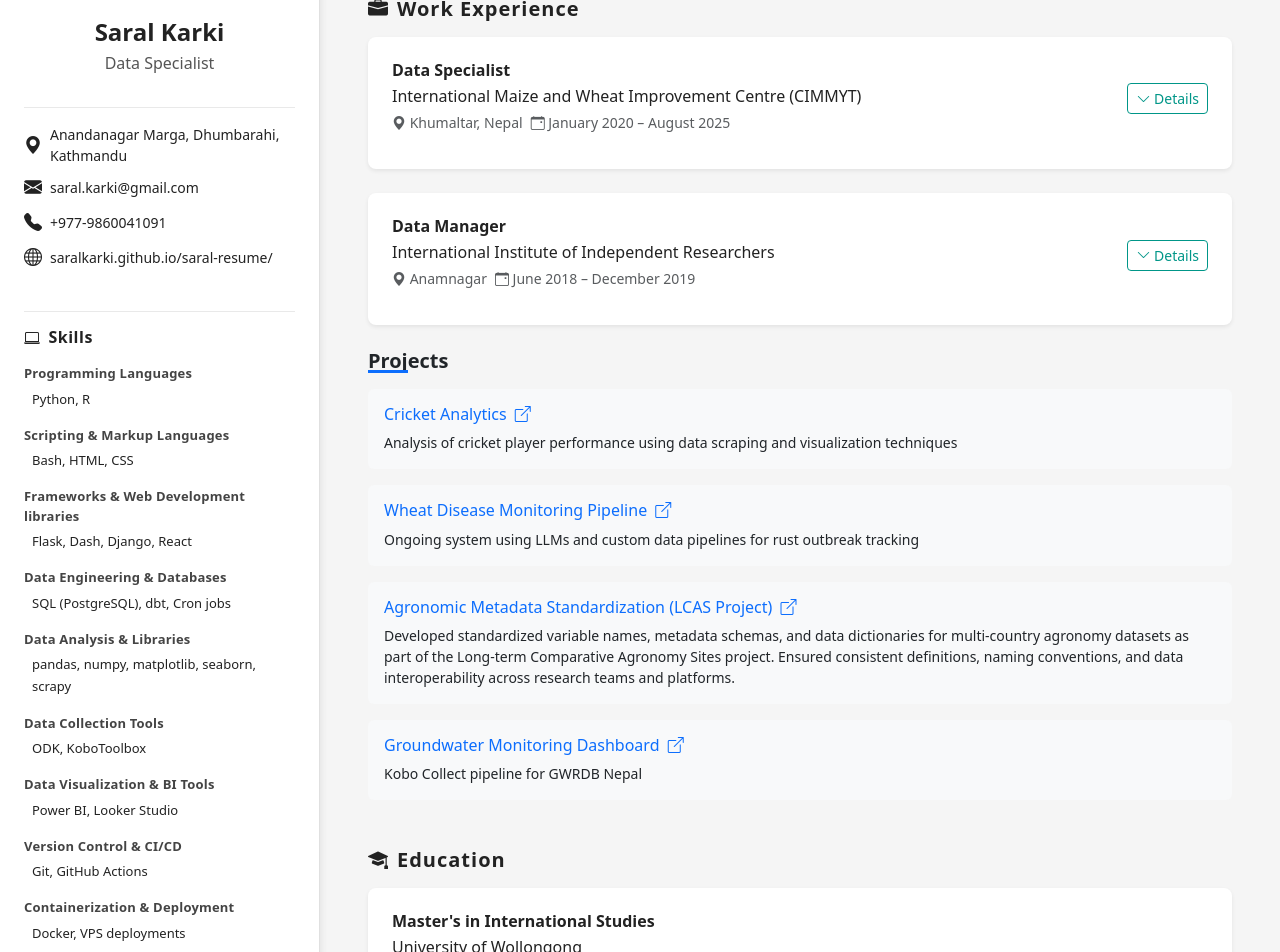
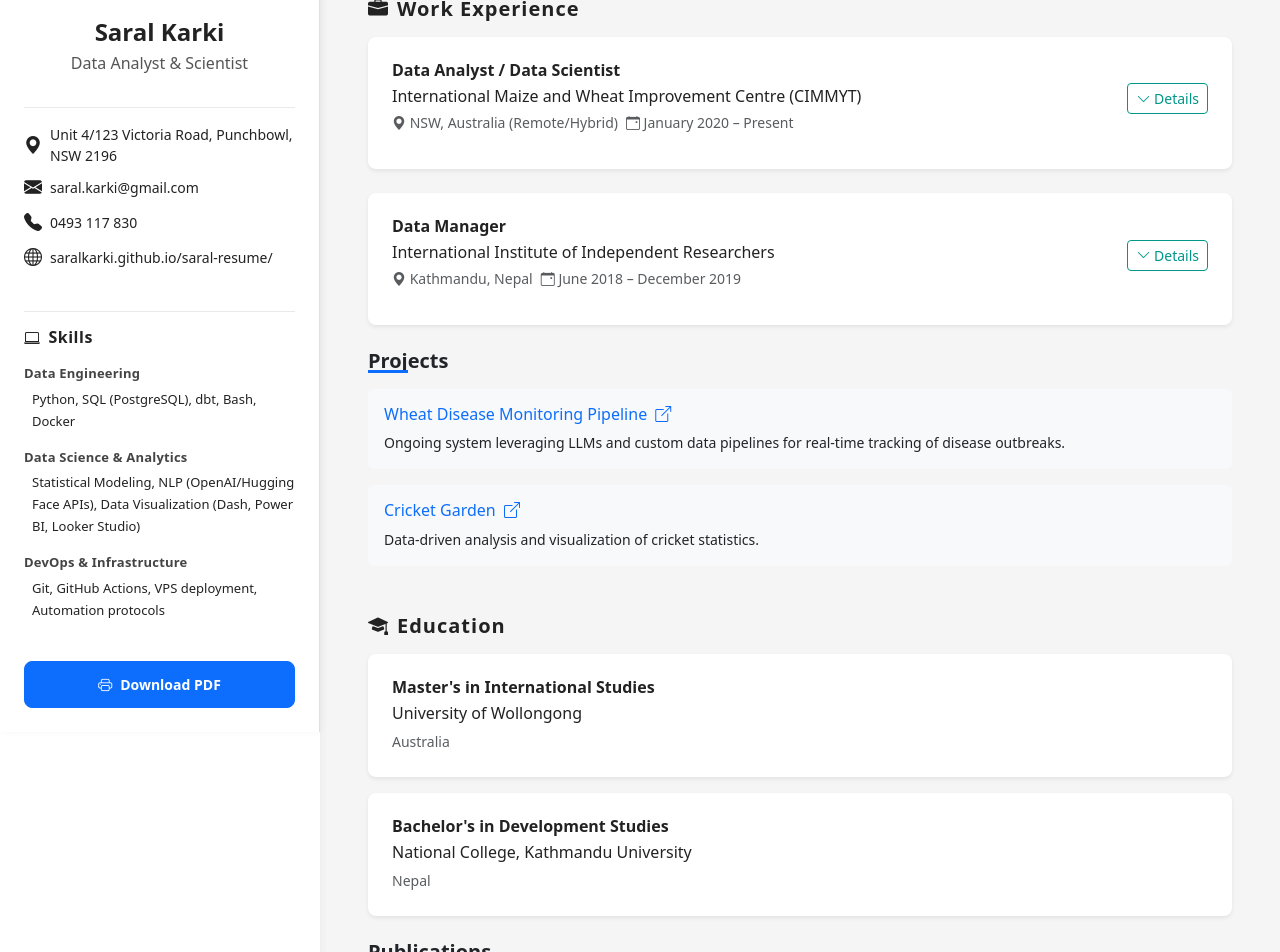
Before and after one commit to Saralkarki/saral-resume, a React (Vite) app: page / in a window 1280 px wide. Shown: the part 280-1232 px from the top of the page. Built offline with nearby package versions, Linux system fonts and the light colour scheme.

Commit message:
Sync web resume with professional template and optimize print layout

```diff
--- a/src/App.tsx
+++ b/src/App.tsx
@@ -6,6 +6,7 @@ import Education from "./components/Education";
 import Projects from "./components/Projects";
 import Publications from "./components/Publications";
 import MediaPortfolio from "./components/MediaPortfolio";
+import resumeData from "./data/resume.json";
 
 function App() {
   return (
@@ -13,9 +14,19 @@ function App() {
       className="resume-root d-flex min-vh-100 flex-row flex-md-row flex-column"
       style={{ background: "#e0e0e0" }}
     >
-      {/* Sidebar/ProfileCard */}
+      {/* Print-Only Header (Hidden on Screen) */}
+      <div className="print-only-header d-none d-print-block w-100 text-center mb-4 pb-2 border-bottom border-dark">
+        <h1 className="fw-bold text-uppercase mb-1" style={{ fontSize: "24pt" }}>{resumeData.personalInfo.name}</h1>
+        <p className="mb-1" style={{ fontSize: "11pt", fontWeight: "bold" }}>{resumeData.personalInfo.location}</p>
+        <p style={{ fontSize: "11pt" }}>
+          <i className="bi bi-telephone-fill me-1"></i> {resumeData.personalInfo.phone} |
+          <i className="bi bi-envelope-fill mx-1"></i> {resumeData.personalInfo.email}
+        </p>
+      </div>
+
+      {/* Sidebar/ProfileCard (Hidden on Print) */}
       <div
-        className="profile-col bg-white"
+        className="profile-col bg-white d-print-none"
         style={{
           flex: "0 0 320px",
           minHeight: "100vh",
@@ -27,6 +38,7 @@ function App() {
       >
         <ProfileCard />
       </div>
+
       {/* Main Content */}
       <main
         className="main-content flex-grow-1"
@@ -56,6 +68,12 @@ function App() {
         <div className="mb-4">
           <MediaPortfolio />
         </div>
+
+        {/* Print-Only Referees Section */}
+        <div className="print-only-referees d-none d-print-block mt-5 pt-3 border-top border-dark">
+          <h2 className="h5 fw-bold text-uppercase mb-2">Referees</h2>
+          <p>Excellent referees available upon request</p>
+        </div>
       </main>
     </div>
   );
--- a/src/components/Experience.tsx
+++ b/src/components/Experience.tsx
@@ -50,15 +50,16 @@ const Experience: React.FC = () => {
                 )}
               </button>
             </div>
-            {open && (
-              <ul id={`exp-details-${index}`} className="mb-0 ps-4">
+            <ul
+              id={`exp-details-${index}`}
+              className={`mb-0 ps-4 ${open ? "d-block" : "d-none d-print-block"}`}
+            >
               {job.responsibilities.map((responsibility, idx) => (
                 <li key={idx} className="text-dark mb-2">
                   {responsibility}
                 </li>
               ))}
             </ul>
-            )}
           </div>
         );
       })}
--- a/src/data/resume.json
+++ b/src/data/resume.json
@@ -1,38 +1,37 @@
 {
   "personalInfo": {
     "name": "Saral Karki",
-    "title": "Data Specialist",
-    "location": "Anandanagar Marga, Dhumbarahi, Kathmandu",
-    "phone": "+977-9860041091",
+    "title": "Data Analyst & Scientist",
+    "location": "Unit 4/123 Victoria Road, Punchbowl, NSW 2196",
+    "phone": "0493 117 830",
     "email": "saral.karki@gmail.com",
     "portfolio": "https://medium.com/@Saral.karki",
     "website": "saralkarki.github.io/saral-resume/"
   },
-  "professionalSummary": "Data Specialist with 5+ years of experience building data systems, pipelines, dashboards, and automation workflows across research and analytics. Skilled in Python, SQL, cloud deployment, dbt, statistical modeling, and LLM‑powered automation. Recently expanded into sports analytics with daily data‑driven cricket articles and visual insights at <a href='https://cricketgardens.com' target='_blank' rel='noopener noreferrer'>Cricket Gardens</a>.",
+  "professionalSummary": "Versatile Data Analyst & Scientist with 5+ years of experience in designing and engineering end-to-end data systems. Proven track record in automating data pipelines, developing high-impact dashboards, and leveraging cloud infrastructure to drive actionable business insights. Highly adaptable with a strong focus on technical scalability, efficiency, and solving complex data challenges.",
   "experience": [
     {
-      "title": "Data Specialist",
+      "title": "Data Analyst / Data Scientist",
       "company": "International Maize and Wheat Improvement Centre (CIMMYT)",
-      "location": "Khumaltar, Nepal",
-      "period": "January 2020 – August 2025",
+      "location": "NSW, Australia (Remote/Hybrid)",
+      "period": "January 2020 – Present",
       "responsibilities": [
-        "Designed and implemented automated pipelines to collect field data using KoboToolbox and push cleaned data to interactive dashboards (Dash, Power BI, Looker Studio, Tableau)",
-        "Developed standardized data management protocols to improve accuracy, reproducibility, and efficiency",
-        "Built data transformation workflows using SQL and dbt",
-        "Used Linux and Bash scripting to automate ingestion and reporting",
-        "Leveraged Git and GitHub Actions for version control and automation",
-        "Integrated Hugging Face and OpenAI APIs for NLP-related analysis",
-        "Leading a wheat disease monitoring pipeline for yellow rust tracking"
+        "Architected and scaled automated data pipelines, streamlining field-data collection and significantly reducing manual processing time while increasing data accuracy for key stakeholders.",
+        "Developed and maintained standardized data management protocols, improving reproducibility, efficiency, and data governance.",
+        "Built scalable data transformation workflows using SQL and dbt to support complex analytical requirements.",
+        "Leveraged Linux, Bash scripting, and Docker to automate system ingestion and reporting, improving infrastructure reliability.",
+        "Integrated advanced NLP capabilities (Hugging Face, OpenAI APIs) to derive actionable insights from unstructured research data.",
+        "Led technical development for a wheat disease monitoring pipeline, improving tracking and reporting of field-outbreak data."
       ]
     },
     {
       "title": "Data Manager",
       "company": "International Institute of Independent Researchers",
-      "location": "Anamnagar",
+      "location": "Kathmandu, Nepal",
       "period": "June 2018 – December 2019",
       "responsibilities": [
-        "Managed data operations for research projects using Python, R, and ODK",
-        "Built custom scripts and dashboards for monitoring and evaluation"
+        "Developed and maintained robust data management frameworks for multi-disciplinary research projects, ensuring high-quality reporting for internal and external stakeholders.",
+        "Built custom scripts and interactive dashboards to monitor project performance, translating raw data into actionable insights for evaluation teams."
       ]
     }
   ],
@@ -50,48 +49,16 @@
   ],
   "technicalSkills": [
     {
-    "category": "Programming Languages",
-    "skills": ["Python", "R"]
+      "category": "Data Engineering",
+      "skills": ["Python", "SQL (PostgreSQL)", "dbt", "Bash", "Docker"]
     },
     {
-    "category": "Scripting & Markup Languages",
-    "skills": ["Bash", "HTML", "CSS"]
+      "category": "Data Science & Analytics",
+      "skills": ["Statistical Modeling", "NLP (OpenAI/Hugging Face APIs)", "Data Visualization (Dash, Power BI, Looker Studio)"]
     },
     {
-    "category": "Frameworks & Web Development libraries",
-    "skills": ["Flask", "Dash","Django","React"]
-  },
-  {
-    "category": "Data Engineering & Databases",
-    "skills": ["SQL (PostgreSQL)", "dbt", "Cron jobs"]
-  },
-  {
-    "category": "Data Analysis & Libraries",
-    "skills": ["pandas", "numpy", "matplotlib", "seaborn", "scrapy"]
-  },
-  {
-    "category": "Data Collection Tools",
-    "skills": ["ODK", "KoboToolbox"]
-  },
-  {
-    "category": "Data Visualization & BI Tools",
-    "skills": ["Power BI", "Looker Studio"]
-  },
-  {
-    "category": "Version Control & CI/CD",
-    "skills": ["Git", "GitHub Actions"]
-  },
-  {
-    "category": "Containerization & Deployment",
-    "skills": ["Docker", "VPS deployments"]
-  },
-  {
-    "category": "Operating Systems",
-    "skills": ["Linux", "macOS", "Windows"]
-  },
-  {
-    "category": "LLMs & Generative AI",
-    "skills": ["OpenAI", "Hugging Face", "Prompt Engineering"]
+      "category": "DevOps & Infrastructure",
+      "skills": ["Git", "GitHub Actions", "VPS deployment", "Automation protocols"]
     }
   ],
   "certifications": [
@@ -116,24 +83,14 @@
   ],
   "projects": [
     {
-      "title": "Cricket Analytics ",
-      "description": "Analysis of cricket player performance using data scraping and visualization techniques",
-      "url": "https://cricketgardens.com"
-    },
-    {
       "title": "Wheat Disease Monitoring Pipeline",
-      "description": "Ongoing system using LLMs and custom data pipelines for rust outbreak tracking",
+      "description": "Ongoing system leveraging LLMs and custom data pipelines for real-time tracking of disease outbreaks.",
       "url": "https://mediascraper.saralcodes.xyz/"
     },
     {
-  "title": "Agronomic Metadata Standardization (LCAS Project)",
-  "description": "Developed standardized variable names, metadata schemas, and data dictionaries for multi-country agronomy datasets as part of the Long-term Comparative Agronomy Sites project. Ensured consistent definitions, naming conventions, and data interoperability across research teams and platforms.",
-  "url": "https://systems-agronomy.github.io/lcas/about/"
-  },
-    {
-      "title": "Groundwater Monitoring Dashboard",
-      "description": "Kobo Collect pipeline for GWRDB Nepal",
-      "url": "https://gw-nepal.com/"
+      "title": "Cricket Garden",
+      "description": "Data-driven analysis and visualization of cricket statistics.",
+      "url": "https://cricketgardens.com/"
     }
   ],
   "mediaPortfolio": [
@@ -146,16 +103,8 @@
       "url": "https://medium.com/@Saral.karki/earthquake-cluster-analysis-k-means-approach-cdb2bf6cb21b"
     },
     {
-      "title": "Nepal Earthquakes - Data Visualization",
+      "title": "Nepal Earthquakes Analysis",
       "url": "https://medium.com/@Saral.karki/nepal-earthquakes-magnitude-data-analysis-and-data-visualization-with-python-59988c0c807e"
-    },
-    {
-      "title": "GPS Ground Coverage Analysis",
-      "url": "https://medium.com/@Saral.karki/have-i-been-covering-enough-ground-6c7b990cfc8e"
-    },
-    {
-      "title": "Steps Distribution – Central Limit Theorem",
-      "url": "https://medium.com/@Saral.karki/visualizing-desired-steps-distribution-using-the-central-limit-theo"
     }
   ]
 }
--- a/src/index.css
+++ b/src/index.css
@@ -73,49 +73,39 @@ button:focus-visible {
   }
 }
 
-/* Australian Professional Resume Print Styles */
+/* Australian Professional Resume Print Styles - Matching the Markdown Template */
 @media print {
   @page {
-    margin: 12mm;
+    margin: 15mm;
     size: A4;
-    /* Hide browser headers and footers */
-    margin-top: 12mm;
-    margin-bottom: 12mm;
   }
 
-  /* Hide browser print headers/footers */
-  @page :first {
-    margin-top: 12mm;
-  }
-
-  @page :left {
-    margin-left: 12mm;
-  }
-
-  @page :right {
-    margin-right: 12mm;
-  }
-
-  .print-hidden {
+  .print-hidden, .d-print-none {
     display: none !important;
   }
 
+  /* Show print-only sections */
+  .d-print-block {
+    display: block !important;
+  }
+
   body {
-    font-family: 'Arial', sans-serif !important;
-    font-size: 10pt !important;
-    line-height: 1.2 !important;
+    font-family: 'Times New Roman', Times, serif !important;
+    font-size: 11pt !important;
+    line-height: 1.3 !important;
     color: #000 !important;
     background: white !important;
     margin: 0 !important;
     padding: 0 !important;
+    display: block !important;
   }
 
-  /* Completely restructure for print */
   .resume-root {
     display: block !important;
     background: white !important;
     margin: 0 !important;
     padding: 0 !important;
+    box-shadow: none !important;
   }
 
   .profile-col {
@@ -128,127 +118,118 @@ button:focus-visible {
     padding: 0 !important;
     margin: 0 !important;
     width: 100% !important;
+    box-shadow: none !important;
   }
 
-  /* Create print header with personal info */
-  .main-content::before {
-    content: "SARAL KARKI\A Data Specialist\A \A Anandanagar Marga, Dhumbarahi, Kathmandu | +977-9860041091 | saral.karki@gmail.com\A saralkarki.github.io/saral-resume";
-    white-space: pre-line;
-    display: block;
-    text-align: center;
-    font-size: 13pt;
-    font-weight: bold;
-    line-height: 1.2;
-    margin-bottom: 12pt;
-    padding-bottom: 6pt;
-    border-bottom: 1.5pt solid #000;
+  /* Reset all background colors and shadows */
+  div, section, main, header, footer {
+    background: transparent !important;
+    box-shadow: none !important;
+    border-radius: 0 !important;
+    padding: 0 !important;
+    margin-left: 0 !important;
+    margin-right: 0 !important;
   }
 
-  /* Tighter section spacing */
-  .main-content > div {
-    margin-bottom: 8pt !important;
-    page-break-inside: avoid !important;
+  /* Section Spacing */
+  .mb-4 {
+    margin-bottom: 12pt !important;
   }
 
-  .mb-4 {
-    margin-bottom: 0 !important;
-  }
-
-  /* Clean section headers */
-  .main-content h1, .main-content h2 {
-    font-size: 11pt !important;
+  /* Section Headers */
+  h2 {
+    font-size: 14pt !important;
     font-weight: bold !important;
     text-transform: uppercase !important;
-    letter-spacing: 0.5pt !important;
-    margin: 8pt 0 4pt 0 !important;
-    padding-bottom: 1pt !important;
-    border-bottom: 0.5pt solid #666 !important;
+    border-bottom: 1.5pt solid #000 !important;
+    margin-top: 15pt !important;
+    margin-bottom: 8pt !important;
+    color: #000 !important;
     page-break-after: avoid !important;
   }
 
-  /* Job titles */
-  .main-content h3 {
-    font-size: 10pt !important;
+  /* Remove icons from headers in print */
+  h2 i {
+    display: none !important;
+  }
+
+  /* Experience/Job Titles */
+  h3 {
+    font-size: 12pt !important;
     font-weight: bold !important;
-    margin: 6pt 0 2pt 0 !important;
+    margin-top: 8pt !important;
+    margin-bottom: 2pt !important;
     page-break-after: avoid !important;
   }
 
-  /* Regular text - tighter */
-  .main-content p {
-    font-size: 9.5pt !important;
-    line-height: 1.15 !important;
-    margin: 2pt 0 !important;
+  /* Subtitles (Company, Location, Dates) */
+  .fw-medium, .text-muted, .small {
+    font-size: 11pt !important;
+    color: #000 !important;
+    font-weight: bold !important;
+    display: block !important;
+    margin-bottom: 2pt !important;
   }
 
-  /* Bullet points - much tighter */
-  .main-content ul {
-    margin: 2pt 0 4pt 12pt !important;
-    padding: 0 !important;
+  /* Force details to be visible in print (since they might be toggled off) */
+  ul {
+    display: block !important;
+    margin-top: 4pt !important;
+    margin-bottom: 8pt !important;
+    padding-left: 20pt !important;
   }
 
-  .main-content li {
-    font-size: 9.5pt !important;
-    line-height: 1.15 !important;
-    margin-bottom: 1pt !important;
+  li {
+    margin-bottom: 4pt !important;
     list-style-type: disc !important;
   }
 
-  /* Company details */
-  .main-content .small {
-    font-size: 9pt !important;
-    color: #444 !important;
-    font-style: italic !important;
+  /* Buttons - Hide them in print */
+  button, .btn {
+    display: none !important;
   }
 
-  /* Skills section - compact grid */
-  .main-content .fw-bold,
-  .main-content .fw-semibold {
-    font-weight: bold !important;
-    font-size: 9pt !important;
-    margin-bottom: 1pt !important;
-  }
-
-  /* Make skills more compact */
-  .main-content .ms-2 {
-    font-size: 8.5pt !important;
-    line-height: 1.1 !important;
-    margin-bottom: 3pt !important;
-  }
-
-  /* Links - clean */
+  /* Links - Clean */
   a {
     color: #000 !important;
     text-decoration: none !important;
   }
 
-  a[href]:after {
-    content: "";
+  /* Skills Section Layout */
+  .badge {
+    background: transparent !important;
+    color: #000 !important;
+    border: none !important;
+    padding: 0 !important;
+    font-size: 11pt !important;
   }
 
-  /* Show URLs only for portfolio */
-  a[href*="medium.com"]:after,
-  a[href*="cricketgardens.com"]:after,
-  a[href*="saralcodes.xyz"]:after,
-  a[href*="gw-nepal.com"]:after {
-    content: " (" attr(href) ")";
-    font-size: 8pt;
-    color: #666;
+  .badge:not(:last-child):after {
+    content: ", ";
   }
 
-  /* Remove Bootstrap margins/padding */
-  .card, .card-body {
-    margin: 0 !important;
-    padding: 0 !important;
-    border: none !important;
-    box-shadow: none !important;
+  .skill-category {
+    margin-bottom: 8pt !important;
   }
 
-  /* Compact headers */
-  .h4, .h5, .h6 {
-    margin: 0 !important;
-    padding: 0 !important;
+  .skill-category h3 {
+    font-size: 11pt !important;
+    margin-top: 4pt !important;
+    color: #000 !important;
   }
+
+  /* Publications/Projects */
+  .project-item, .publication-item {
+    page-break-inside: avoid !important;
+    margin-bottom: 10pt !important;
+  }
+
+  /* Remove unnecessary icons */
+  i.bi {
+    display: none !important;
+  }
+
+  /* Show only critical print icons if needed, but the PDF template doesn't have them */
 }
 
 @media (prefers-color-scheme: light) {
```
Lines whose indentation alone changed are shown as unchanged.
